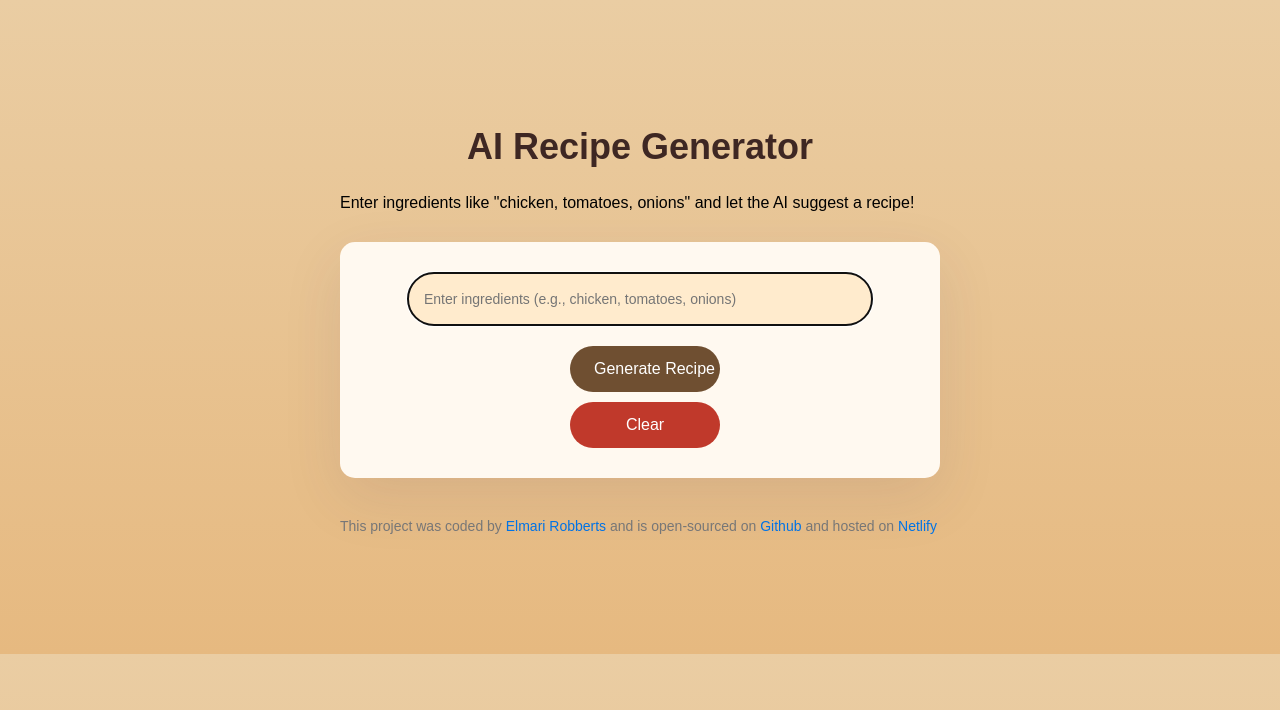
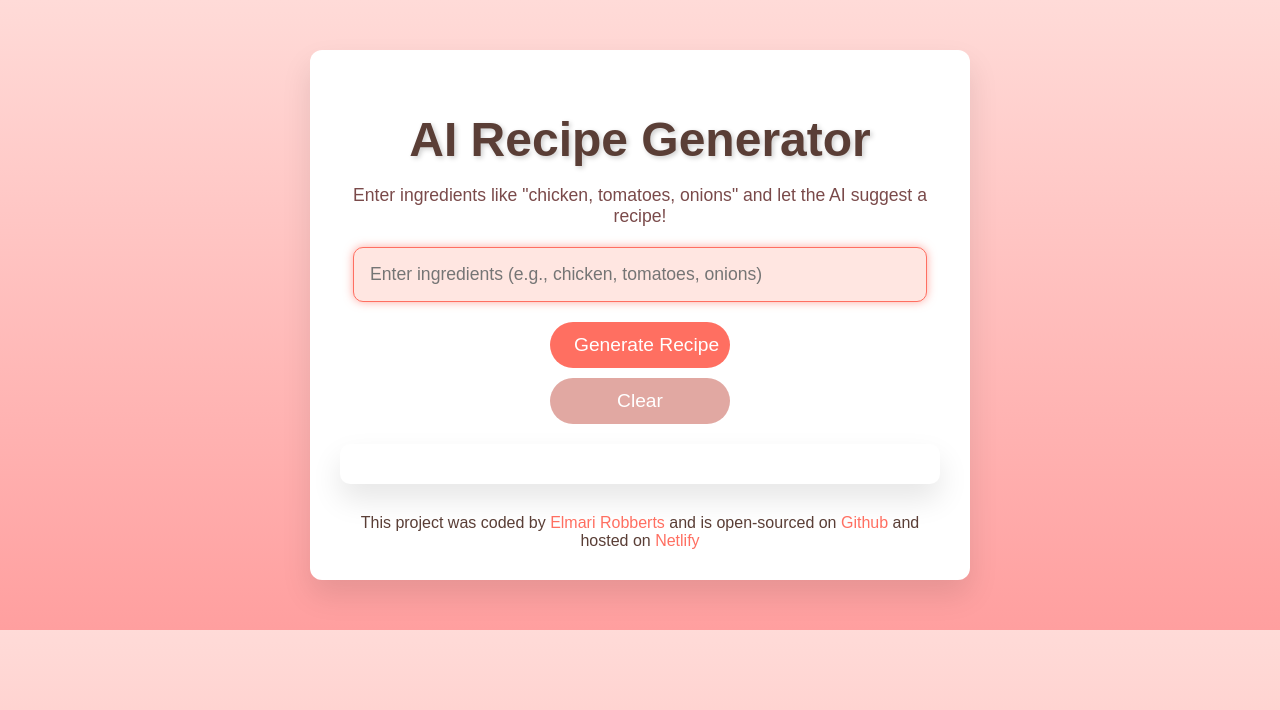
Before and after one commit to Elmari121/Ai-recipe-generator0.1, a plain HTML site: page index.html in a window 1280 px wide. Drawn offline with nearby package versions, Linux system fonts and the light colour scheme.

Commit message:
css color scheme change

```diff
--- a/script.js
+++ b/script.js
@@ -10,7 +10,7 @@ function displayRecipe(response) {
     new Typewriter(recipeElement, {
         strings: formatRecipe(response.data.answer),
         autoStart: true,
-        delay: 50,
+        delay: 30,
         cursor: "",
     });
 }
--- a/style.css
+++ b/style.css
@@ -1,120 +1,145 @@
+
 body {
-    background: linear-gradient(to top, #e6b980 0%, #eacda3 100%);
-    font-family: 'Merriweather', sans-serif;
+    background: linear-gradient(to top, #ff9f9f 0%, #ffdbd8 100%);
+    font-family: 'Poppins', sans-serif;
     margin: 0;
     padding: 0;
+    box-sizing: border-box;
+}
+
+
+header {
+    text-align: center;
+    color: #4f2b2f;
+    margin-bottom: 20px;
 }
 
 h1 {
-    text-align: center;
-    font-weight: 800;
-    font-size: 36px;
-    line-height: 1.5;
-    color: #3e2723;
-    margin-bottom: 20px;
+    font-size: 3rem;
+    font-weight: 700;
+    margin-bottom: 10px;
+    color: #5a3e36;
+    text-shadow: 2px 2px 5px rgba(0, 0, 0, 0.2); }
+
+p {
+    font-size: 1.1rem;
+    color: #7a4a4a;
 }
 
+
 .container {
-    margin: 120px auto;
+    margin: 50px auto;
     max-width: 600px;
+    background-color: #fff;
+    border-radius: 12px;
+    padding: 30px;
+    box-shadow: 0px 15px 30px rgba(0, 0, 0, 0.1);
 }
 
-header {
-    margin-bottom: 30px;
-}
 
 form {
-    padding: 30px;
-    background-color: #fff9f0;
-    box-shadow: 0px 20px 60px rgba(65, 50, 100, 0.1);
-    border-radius: 15px;
-    margin-bottom: 30px;
     display: flex;
     flex-direction: column;
     align-items: center;
 }
 
 .instructions {
+    width: 90%;
     padding: 16px;
-    border: 1px solid #a67c52;
-    width: 80%;
-    font-size: 14px;
-    border-radius: 50px;
-    line-height: 20px;
-    background-color: #ffebcd;
+    font-size: 1.1rem;
+    border-radius: 10px;
+    border: 1px solid #ff6f61;
+    background-color: #ffe6e1;
     margin-bottom: 20px;
+    transition: 0.3s ease-in-out;
+}
+
+.instructions:focus {
+    outline: none;
+    border-color: #ff6f61;
+    box-shadow: 0 0 10px rgba(255, 111, 97, 0.6);
 }
 
 .button {
-    margin-left: 10px;
-    background-color: #6f4f31;
+    width: 180px;
+    padding: 12px 24px;
+    font-size: 1.2rem;
+    background-color: #ff6f61;
     color: white;
-    font-size: 16px;
-    width: 150px;
     border: none;
     border-radius: 50px;
-    padding: 14px 24px;
-    transition: background-color 0.3s ease;
     cursor: pointer;
+    transition: background-color 0.3s ease, transform 0.3s ease;
 }
 
 .button:hover {
-    background-color: #5b3e2d;
+    background-color: #ff3d35;
+    transform: scale(1.05);
 }
 
 #clear-button {
     margin-top: 10px;
-    background-color: #c0392b;
+    background-color: #e1a8a2;
 }
 
 #clear-button:hover {
-    background-color: #e74c3c;
+    background-color: #d18f8a;
 }
 
-.loading {
+
+#Recipe {
+    font-size: 1.2rem;
+    line-height: 1.6;
+    background-color: #fff;
+    padding: 20px;
+    border-radius: 10px;
+    box-shadow: 0px 15px 30px rgba(0, 0, 0, 0.1);
+    color: #5a3e36;
+    margin-top: 20px;
+    text-align: left;
+}
+
+
+h3 {
+    font-size: 1.5rem;
+    color: #d35400;
+    margin-bottom: 10px;
+}
+
+ul, ol {
+    margin: 10px 0;
+    padding-left: 20px;
+}
+
+ul li, ol li {
+    font-size: 1.1rem;
+    margin: 5px 0;
+}
+
+
+#loading-indicator {
     display: none;
-    font-size: 18px;
+    font-size: 1.2rem;
     font-weight: bold;
-    color: #0073e6;
+    color: #ff6f61;
+    text-align: center;
     margin-top: 20px;
 }
 
-.recipe {
-    font-size: 16px;
-    background-color: white;
-    padding: 20px;
-    line-height: 24px;
-    border-left: 3px solid #4CAF50;
-    box-shadow: 0px 20px 60px rgba(65, 50, 100, 0.1);
-    margin-top: 20px;
-}
 
 footer {
-    margin-top: 40px;
-    font-size: 14px;
-    color: #777;
+    text-align: center;
+    margin-top: 30px;
+    font-size: 1rem;
+    color: #5a3e36;
 }
 
 footer a {
-    color: #0073e6;
+    color: #ff6f61;
     text-decoration: none;
+    transition: color 0.3s ease;
 }
 
 footer a:hover {
-    text-decoration: underline;
+    color: #d35400;
 }
-.recipe ul {
-    list-style-type: square;
-    padding-left: 20px;
-}
-
-.recipe ol {
-    list-style-type: decimal;
-    padding-left: 20px;
-}
-
-.recipe h3 {
-    color: #6f4f31;
-    font-size: 20px;
-    margin-top: 20px;
-}
```
